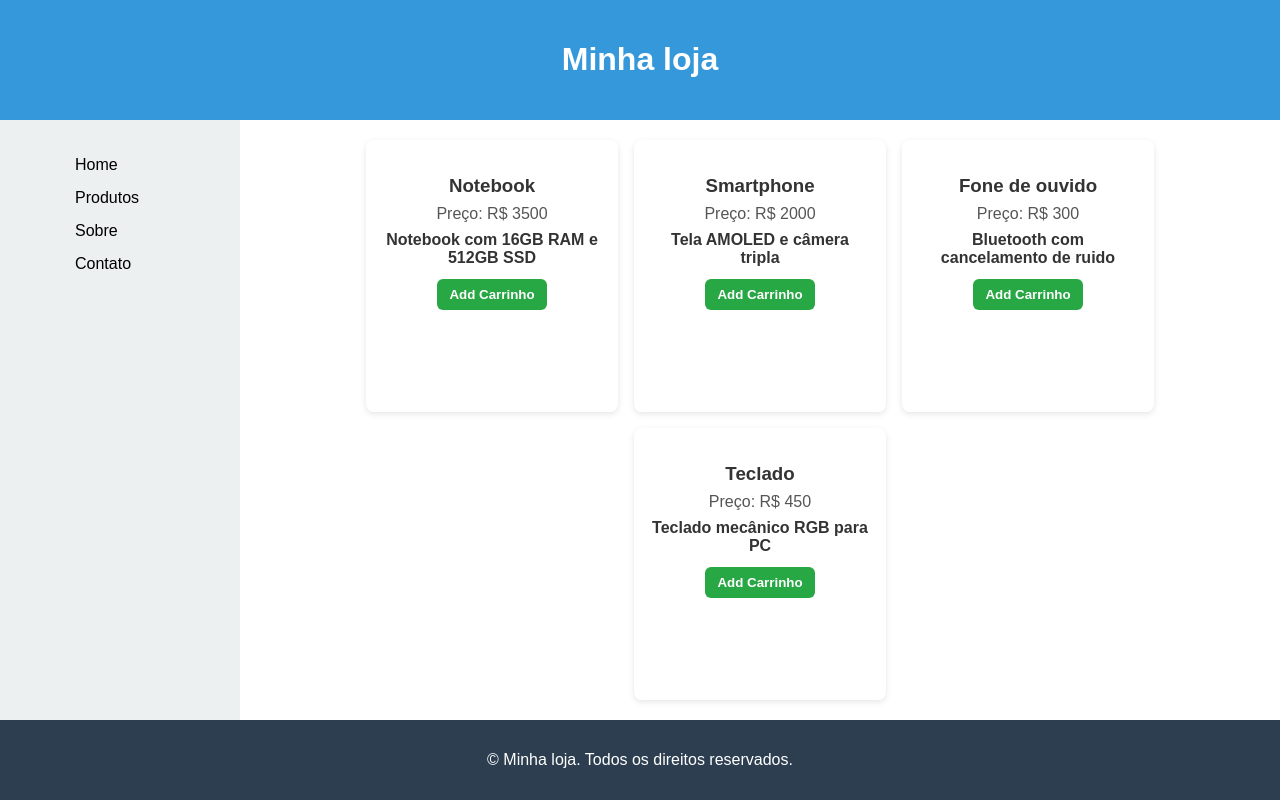
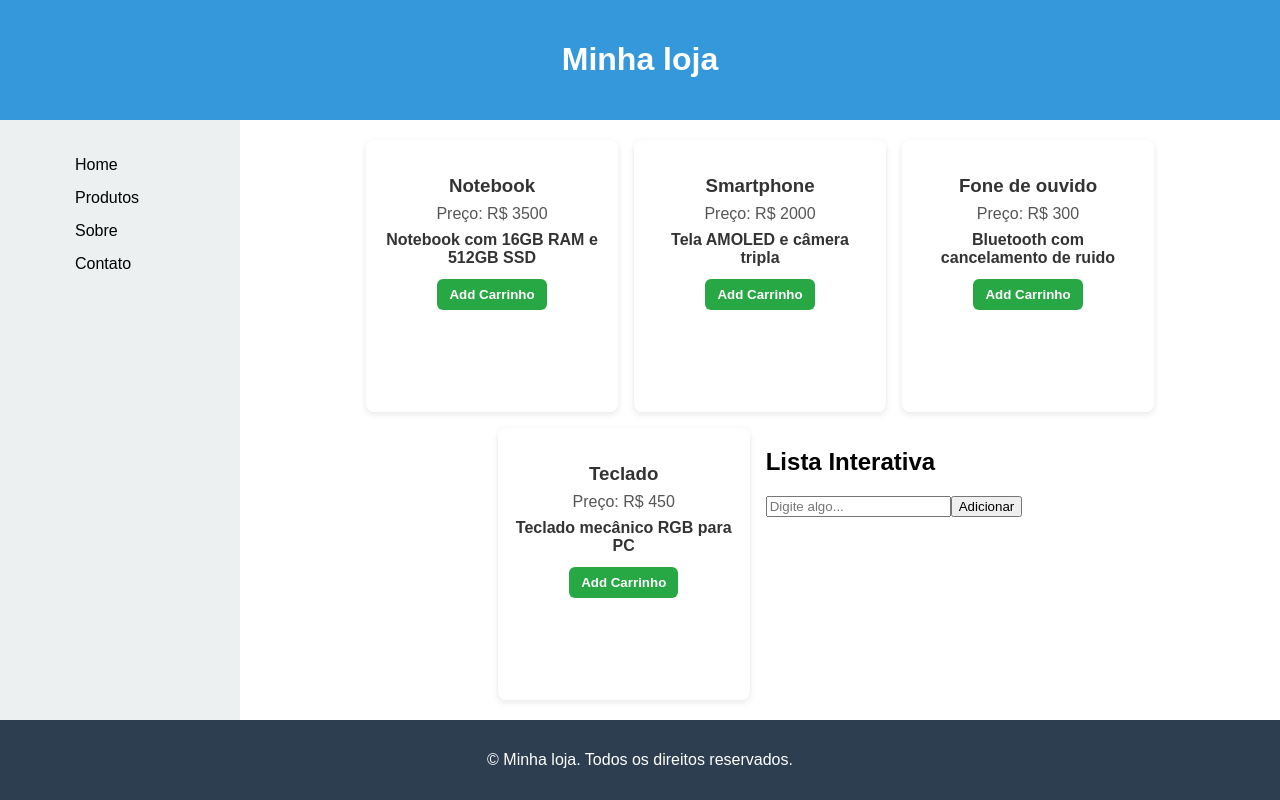
Before and after one commit to JoseMamede/Programa-o-web, a React (Vite) app: page / in a window 1280 px wide. Built offline with nearby package versions, Linux system fonts and the light colour scheme.

Commit message:
[UNI 01] Atv. Form com Estados

```diff
--- a/src/App.jsx
+++ b/src/App.jsx
@@ -3,6 +3,7 @@ import Header from "./components/Header.jsx";
 import Footer from "./components/Footer.jsx";
 import Sidebar from "./components/Sidebar.jsx";
 import ProductCard from "./components/ProductCard.jsx";
+import ListaInterativa from "./components/ListaInterativa.jsx"; // 👈 aqui
 import "./App.css";
 
 function App() {
@@ -19,6 +20,8 @@ function App() {
             <div className="main-content">
                 <Sidebar />
                 <div className="content-area">
+
+                    {/* Cards dos produtos */}
                     {product.map((product) => (
                         <ProductCard
                             key={product.id}
@@ -27,6 +30,9 @@ function App() {
                             description={product.description}
                         />
                     ))}
+
+                    {/* Sua lista interativa */}
+                    <ListaInterativa />
                 </div>
             </div>
             <Footer />
--- /dev/null
+++ b/src/components/ListaInterativa.jsx
@@ -0,0 +1,46 @@
+import { useState } from "react";
+
+export default function ListaInterativa() {
+  const [texto, setTexto] = useState("");
+  const [itens, setItens] = useState([]);
+
+  const adicionarItem = () => {
+    if (texto.trim() !== "") {
+      setItens([...itens, texto]);
+      setTexto("");
+    }
+  };
+
+  return (
+    <div className="p-4 max-w-sm mx-auto">
+      <h2 className="text-xl font-bold mb-2">Lista Interativa</h2>
+
+
+      <input
+        type="text"
+        value={texto}
+        onChange={(e) => setTexto(e.target.value)}
+        placeholder="Digite algo..."
+        className="border p-2 rounded w-full mb-2"
+      />
+
+
+      <button
+        onClick={adicionarItem}
+        className="bg-blue-500 text-white px-4 py-2 rounded hover:bg-blue-600"
+      >
+        Adicionar
+      </button>
+
+      {itens.length > 0 && (
+        <ul className="mt-4 list-disc pl-5">
+          {itens.map((item, index) => (
+            <li key={index} className="text-gray-700">
+              {item}
+            </li>
+          ))}
+        </ul>
+      )}
+    </div>
+  );
+}
```
